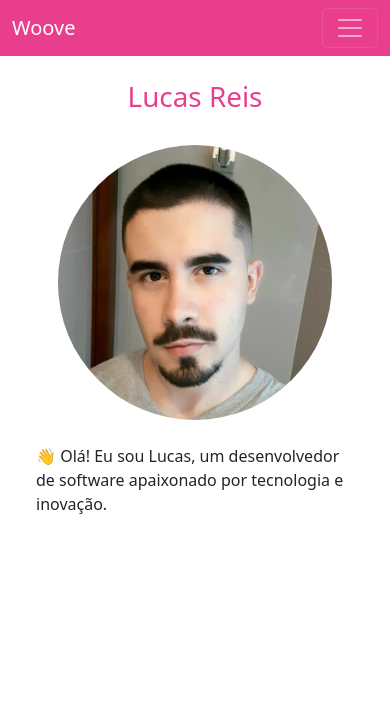
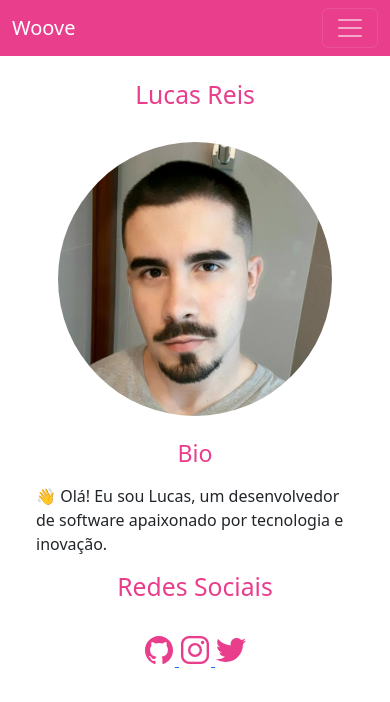
Before and after one commit to ICEI-PUC-Minas-PPLCC-TI/ppl-cc-ti1-2024-1-g-woove, a plain HTML site: page codigo/devPage.html in a window 390 px wide. Drawn offline with nearby package versions, Linux system fonts and the light colour scheme.

Commit message:
Dev page mobile completa

```diff
--- a/codigo/devPage.html
+++ b/codigo/devPage.html
@@ -43,7 +43,7 @@
     <div class="container-fluid">
         <div class="row">
             <div class="col-12">
-                <h1 id="devName"class="mt-4 wooveTitles text-center"> Lucas Reis</h1>
+                <h2 id="devName"class="mt-4 wooveTitles text-center"> Lucas Reis</h2>
             </div>
 
         </div>
@@ -52,14 +52,39 @@
                 <img src="./assets/images/sobreNosImages/lucasReisPhoto.png" alt="foto do Desenvolvedor" class="rounded-circle w-75">
             </div>
             <div class="col-12">
-                <p class="pt-4 px-4">
+                <h3 class="wooveTitles text-center pt-4">
+                    Bio
+                </h3>
+                <p class="pt-2 px-4">
                     👋 Olá! Eu sou Lucas, um desenvolvedor de software apaixonado por tecnologia e inovação.
                 </p>
+            </div>
+        </div>
+        <div class="row">
+            <div class="col">
+                <h2 class="wooveTitles text-center">
+                    Redes Sociais
+                </h2>
+            </div>
+        </div>
+        <div class="row">
+            <div class="col text-center mt-4">
+                <a href="http://www.github.com/LucasReis26">
+                <ion-icon name="logo-github" class="wooveTitles" size="large"></ion-icon>
+                </a>
+                <a href="http://www.instagram.com/lucasreis26_">
+                <ion-icon name="logo-instagram" size="large" class="wooveTitles"></ion-icon>
+                </a>
+                <a href="http://www.x.com/lucasreis26_">
+                <ion-icon name="logo-twitter" size="large" class="wooveTitles"></ion-icon>
+                </a>
             </div>
         </div>
 
     </div>
     <script src="https://cdn.jsdelivr.net/npm/bootstrap@5.3.3/dist/js/bootstrap.bundle.min.js" integrity="sha384-YvpcrYf0tY3lHB60NNkmXc5s9fDVZLESaAA55NDzOxhy9GkcIdslK1eN7N6jIeHz" crossorigin="anonymous"></script>
     <script src="./assets/script/devPage.js"></script>
+    <script type="module" src="https://unpkg.com/ionicons@7.1.0/dist/ionicons/ionicons.esm.js"></script>
+<script nomodule src="https://unpkg.com/ionicons@7.1.0/dist/ionicons/ionicons.js"></script>
 </body>
 </html>
```
